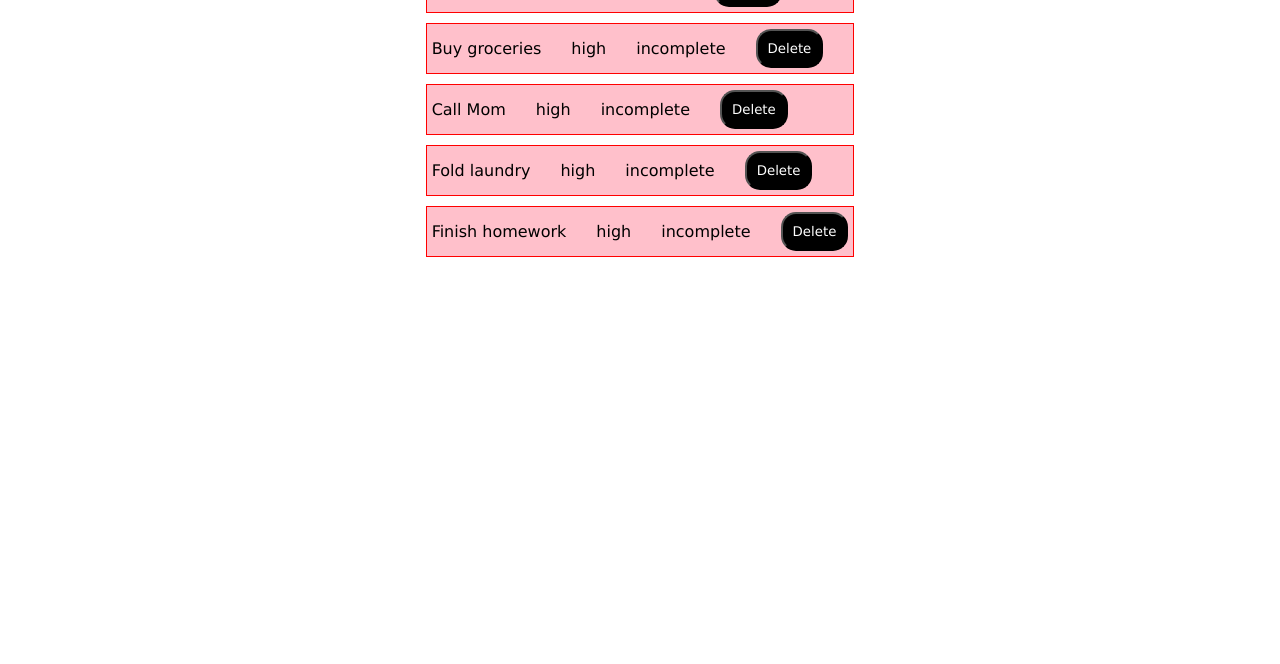
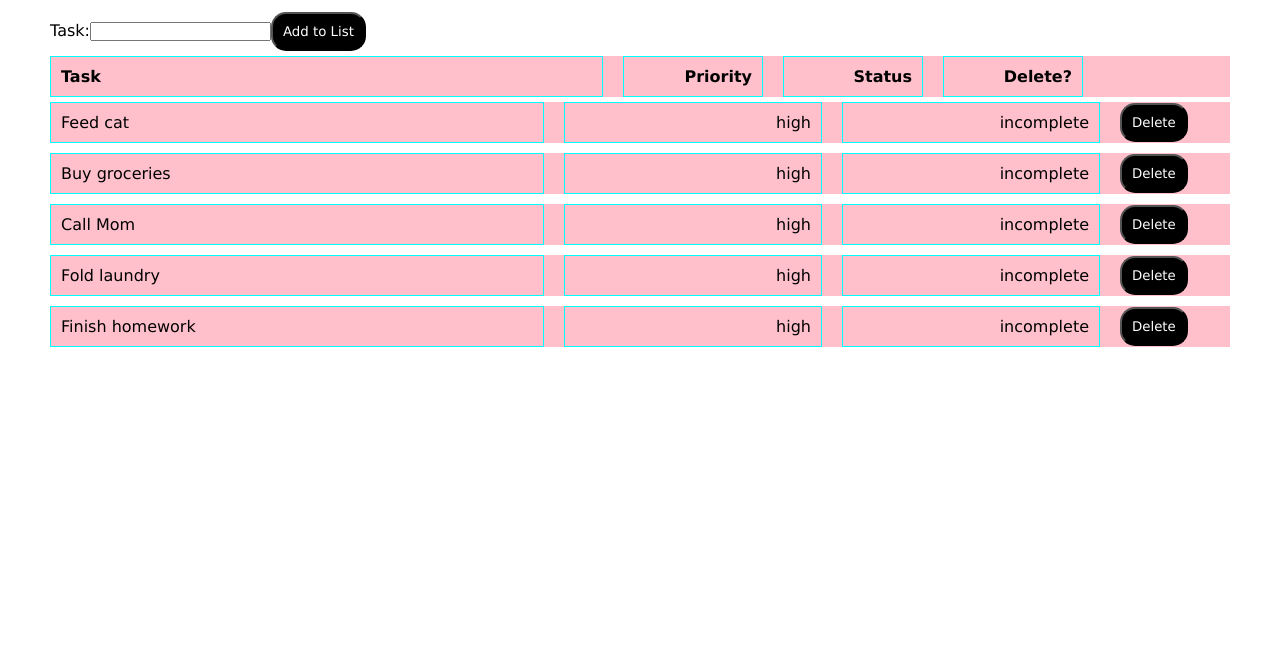
Before and after one commit to jasmineelkins/task-list, a React app: page / in a window 1280 px wide. Shown: the part 136-800 px from the top of the page. Built offline with nearby package versions, Linux system fonts and the light colour scheme.

Commit message:
Add new task to list, button hover, styling

```diff
--- a/package.json
+++ b/package.json
@@ -11,6 +11,12 @@
   "scripts": {
     "start": "react-scripts start",
     "test": "echo \"Error: no test specified\" && exit 1"
+  },
+  "eslintConfig": {
+    "extends": [
+      "react-app",
+      "react-app/jest"
+    ]
   },
   "repository": {
     "type": "git",
--- a/src/components/App.js
+++ b/src/components/App.js
@@ -1,13 +1,30 @@
 import React, { useState } from "react";
 import List from "./List";
+import Header from "./Header";
+import Input from "./Input";
 import tasks from "../data/tasks";
 
 function App() {
+  const [isDark, setIsDark] = useState(false);
+  const [list, setList] = useState(tasks);
+
+  function handleAddItem(itemName) {
+    const newList = [...list, { name: itemName }];
+    setList(newList);
+  }
+
+  function toggleDarkMode() {
+    setIsDark(!isDark);
+    console.log("clicked");
+  }
+
+  //   const darkMode = isDark ? "App dark" : "";
+
   return (
     <>
-      <h1>Task List</h1>
-      {/* <ul>List items go here:</ul> */}
-      <List tasks={tasks} />
+      <Header isDark={isDark} toggleDarkMode={toggleDarkMode} />
+      <Input addItem={handleAddItem} />
+      <List tasks={tasks} isDark={isDark} list={list} />
     </>
   );
 }
@@ -16,8 +33,8 @@ export default App;
 
 // objectives:
 // basic styling...
-// add button toggle dark mode
-// header component
+// ✔️ add button toggle dark mode
+// ✔️ header component
 // delete button functionality - state
 // delete button trash can icon
 // dropdown/select priority - state
--- /dev/null
+++ b/src/components/Header.js
@@ -0,0 +1,19 @@
+import React, { useState } from "react";
+// import List from "./List";
+
+function Header({ isDark, toggleDarkMode }) {
+  const buttonText = isDark ? "Dark Mode" : "Light Mode";
+  //   const darkMode = isDark ? <List mode="dark" /> : <List mode="dark" />;
+
+  return (
+    <div className="header">
+      <h1>Task List</h1>
+
+      <div>
+        <button onClick={toggleDarkMode}>{buttonText}</button>
+      </div>
+    </div>
+  );
+}
+
+export default Header;
--- /dev/null
+++ b/src/components/Input.js
@@ -0,0 +1,43 @@
+import React, { useState } from "react";
+import List from "./List";
+import Item from "./Item";
+
+function Input(props) {
+  const [newTask, setNewTask] = useState("");
+
+  function handleInput(e) {
+    setNewTask(e.target.value);
+  }
+
+  function handleSubmit(e) {
+    e.preventDefault();
+
+    props.addItem(newTask);
+
+    setNewTask("");
+  }
+
+  return (
+    <>
+      <div className="">
+        <form className="newTask">
+          <label>
+            Task:
+            <input
+              type="text"
+              name="task"
+              onChange={(e) => handleInput(e)}
+              value={newTask}
+            ></input>
+          </label>
+
+          <button type="submit" onClick={(e) => handleSubmit(e)}>
+            Add to List
+          </button>
+        </form>
+      </div>
+    </>
+  );
+}
+
+export default Input;
--- a/src/components/Item.js
+++ b/src/components/Item.js
@@ -1,18 +1,30 @@
 import React, { useState } from "react";
 
-function Item(props) {
-  function changeClass() {
-    // need to initialize & use state to change button color
-    // even for hover? look it up..
+function Item({ isDark, name, status, priority, id, handleRemove }) {
+  const [hovered, setHovered] = useState(false);
+
+  function toggleHover() {
+    setHovered(!hovered);
   }
+
+  const darkMode = isDark ? "task dark" : "task";
+  //   const darkBtn = isDark ? "dark" : "";
+  //  still need to update buttons for dark mode
 
   return (
     <>
-      <li className="task">
-        <span>{props.name}</span>
-        <span>{props.priority}</span>
-        <span>{props.status}</span>
-        <button onMouseOver={changeClass}>Delete</button>
+      <li className={darkMode}>
+        <span className="taskName">{name}</span>
+        <span>{priority}</span>
+        <span>{status}</span>
+        <button
+          className={hovered ? "hovering" : ""}
+          onMouseEnter={toggleHover}
+          onMouseLeave={toggleHover}
+          //   onClick={handleRemove(id)}
+        >
+          Delete
+        </button>
       </li>
     </>
   );
--- a/src/components/List.js
+++ b/src/components/List.js
@@ -1,20 +1,46 @@
 import React, { useState } from "react";
 import Item from "./Item";
 
-function List({ tasks }) {
-  const itemsToShow = tasks.map((task) => (
+function List({ tasks, isDark, list }) {
+  //   const [list, setList] = useState(tasks);
+
+  //   function handleRemove(id) {
+  //     const newList = list.filter((item) => item.id !== id);
+
+  //     setList(newList);
+  //   }
+
+  //   const [displayed, setDisplayed] = useState(true);
+
+  //   function deleteItem() {
+  //     setDisplayed(!displayed);
+  //   }
+
+  const itemsToShow = list.map((task) => (
     <Item
       name={task.name}
+      id={task.id}
       key={task.id}
       priority={task.priority}
       status={task.status}
+      isDark={isDark}
+      //   handleRemove={handleRemove}
     />
   ));
 
+  const darkMode = isDark ? "listHeader dark" : "listHeader";
+
   return (
-    <>
+    <div className="listDiv">
+      <div className={darkMode}>
+        <span className="nameHeader">Task</span>
+        <span>Priority</span>
+        <span>Status</span>
+        <span>Delete?</span>
+      </div>
+
       <ul>{itemsToShow}</ul>
-    </>
+    </div>
   );
 }
 
--- a/src/style.css
+++ b/src/style.css
@@ -8,6 +8,11 @@ body {
   flex-direction: column;
   align-items: center;
   font-family: Verdana, Geneva, Tahoma, sans-serif;
+  margin: 50px;
+}
+
+.header {
+  display: flex;
 }
 
 h1 {
@@ -20,18 +25,56 @@ ul {
   gap: 10px;
 }
 
-.task {
+#root {
+  width: 100%;
+}
+
+.listDiv {
+  width: 100%;
+}
+
+.task,
+.listHeader {
   display: flex;
   align-items: center;
-  gap: 30px;
+  /* justify-content: flex-end; */
+  gap: 20px;
   text-decoration: none;
   background-color: pink;
-  border: 1px solid red;
-  padding: 5px;
+  /* border: 1px solid red; */
+}
+
+.task.dark,
+.listHeader.dark {
+  background-color: rgb(79, 51, 145);
+  color: peachpuff;
+}
+
+.listHeader {
+  margin: 5px 0;
+  font-weight: bold;
+}
+
+.listHeader span {
+  text-align: right;
+  width: 10%;
+}
+
+span.nameHeader {
+  width: 45%;
+  text-align: left;
 }
 
 span {
+  padding: 10px;
   text-align: right;
+  border: 1px solid cyan;
+  width: 20%;
+}
+
+span.taskName {
+  width: 40%;
+  text-align: left;
 }
 
 button {
@@ -43,6 +86,11 @@ button {
   font-family: Verdana, Geneva, Tahoma, sans-serif;
 }
 
+button.dark {
+  background-color: peachpuff;
+  color: #333;
+}
+
 .hovering {
   background-color: #333;
 }
```
Also changed, not shown: 1 other file.
